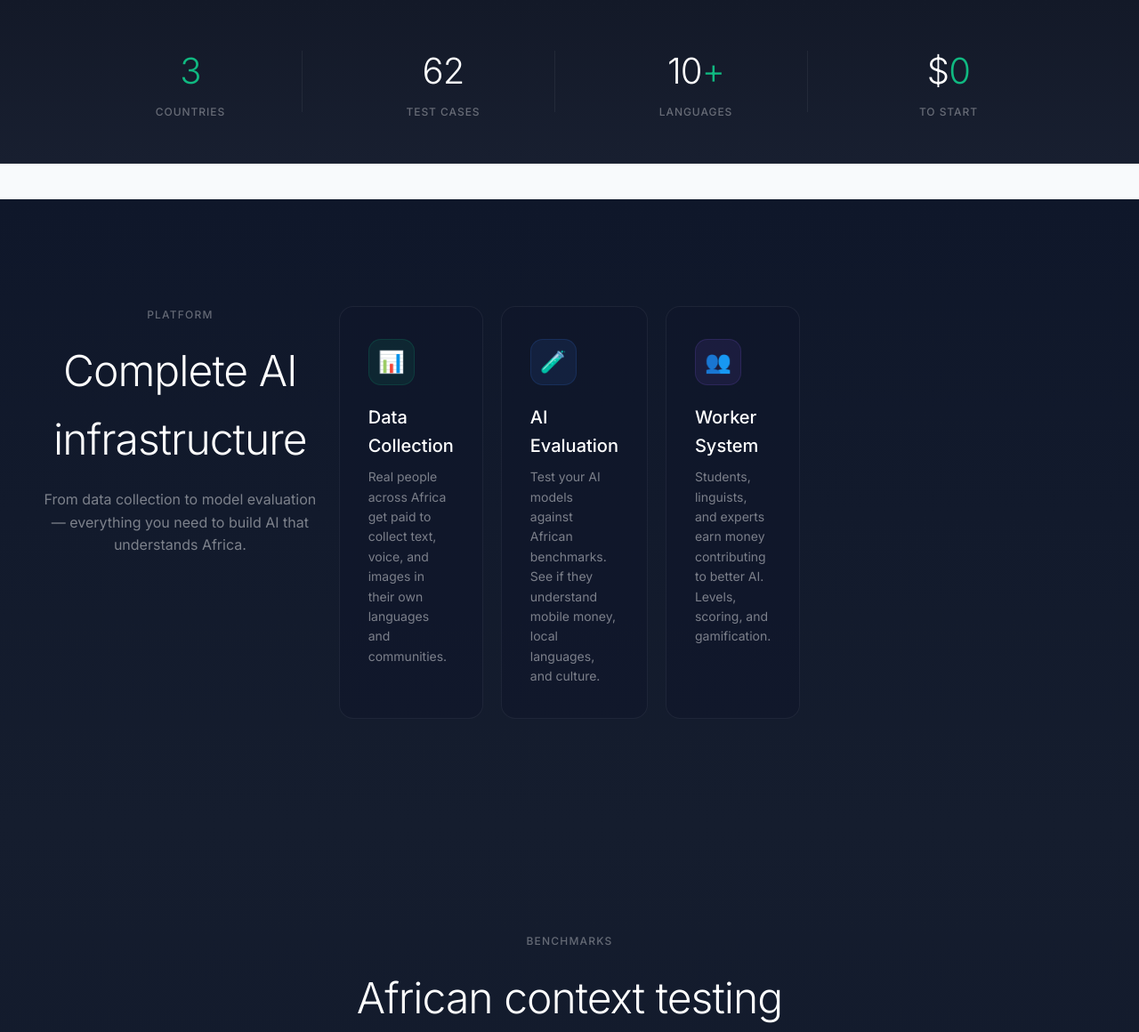
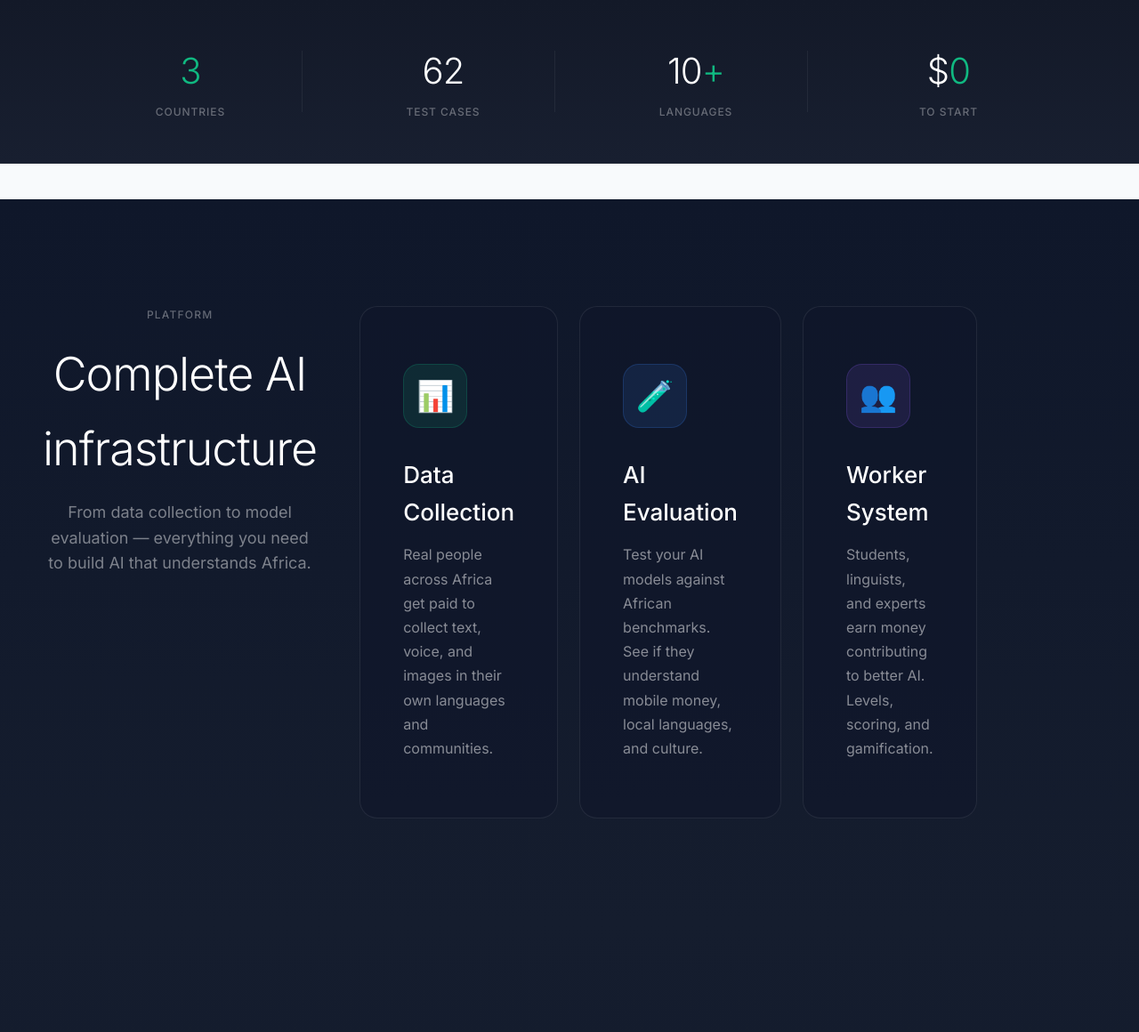
Before and after one commit to mkosemes1/Moussoum_Defar, a Django app: template templates/index.html in a window 1280 px wide. Shown: the part 801-1961 px from the top of the page at 89% size. Run offline with Django 5.2, Linux system fonts and the light colour scheme; the template is opened without the code that fills it, so the values that code supplies are empty; parts of the project's set-up code (start-up, migrations or seed data) failed here and were passed over.

Commit message:
Enlarge platform blocks significantly

```diff
--- a/templates/index.html
+++ b/templates/index.html
@@ -500,7 +500,7 @@
         }
 
         .features-title {
-            font-size: 48px;
+            font-size: 52px;
             font-weight: 300;
             color: white;
             letter-spacing: -0.02em;
@@ -508,60 +508,61 @@
         }
 
         .features-sub {
-            font-size: 16px;
+            font-size: 18px;
             color: rgba(255,255,255,0.45);
-            max-width: 500px;
+            max-width: 560px;
             margin: 0 auto;
         }
 
         .features-grid {
             display: grid;
             grid-template-columns: repeat(3, 1fr);
-            gap: 20px;
-            max-width: 1200px;
+            gap: 24px;
+            max-width: 1400px;
             margin: 0 auto;
+            padding: 0 24px;
         }
 
         .feature-cell {
             background: rgba(15, 23, 42, 0.6);
-            border: 1px solid rgba(255,255,255,0.06);
-            border-radius: 16px;
-            padding: 36px 32px;
+            border: 1px solid rgba(255,255,255,0.08);
+            border-radius: 20px;
+            padding: 64px 48px;
             transition: all 0.3s;
         }
 
         .feature-cell:hover {
             background: rgba(20, 28, 45, 0.7);
             border-color: rgba(16, 185, 129, 0.2);
-            transform: translateY(-4px);
+            transform: translateY(-6px);
         }
 
         .feature-icon {
-            width: 52px;
-            height: 52px;
-            border-radius: 14px;
+            width: 72px;
+            height: 72px;
+            border-radius: 18px;
             display: flex;
             align-items: center;
             justify-content: center;
-            font-size: 24px;
-            margin-bottom: 20px;
+            font-size: 34px;
+            margin-bottom: 32px;
         }
 
-        .feature-icon.green { background: rgba(16, 185, 129, 0.1); border: 1px solid rgba(16, 185, 129, 0.15); }
-        .feature-icon.blue { background: rgba(59, 130, 246, 0.1); border: 1px solid rgba(59, 130, 246, 0.15); }
-        .feature-icon.purple { background: rgba(139, 92, 246, 0.1); border: 1px solid rgba(139, 92, 246, 0.15); }
+        .feature-icon.green { background: rgba(16, 185, 129, 0.12); border: 1px solid rgba(16, 185, 129, 0.2); }
+        .feature-icon.blue { background: rgba(59, 130, 246, 0.12); border: 1px solid rgba(59, 130, 246, 0.2); }
+        .feature-icon.purple { background: rgba(139, 92, 246, 0.12); border: 1px solid rgba(139, 92, 246, 0.2); }
 
         .feature-cell h3 {
-            font-size: 20px;
+            font-size: 26px;
             font-weight: 500;
             color: white;
-            margin-bottom: 8px;
+            margin-bottom: 14px;
         }
 
         .feature-cell p {
-            font-size: 14px;
-            color: rgba(255,255,255,0.45);
-            line-height: 1.6;
+            font-size: 16px;
+            color: rgba(255,255,255,0.5);
+            line-height: 1.7;
         }
 
         /* ===== COUNTRIES ===== */
```
